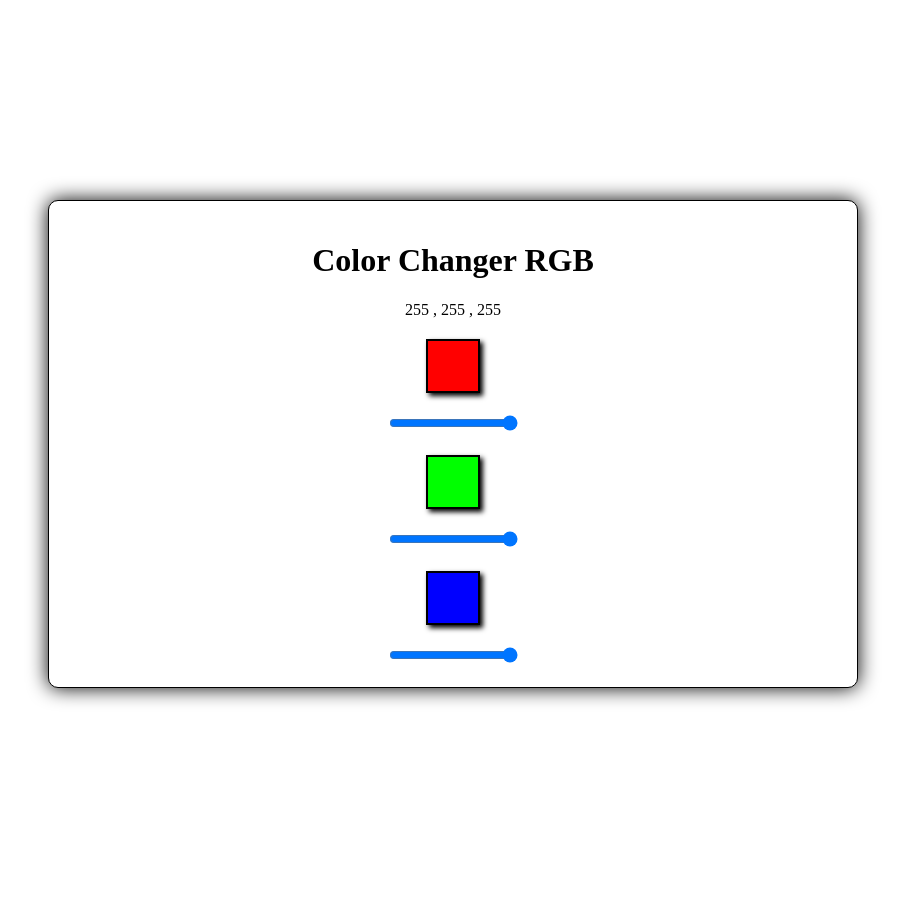
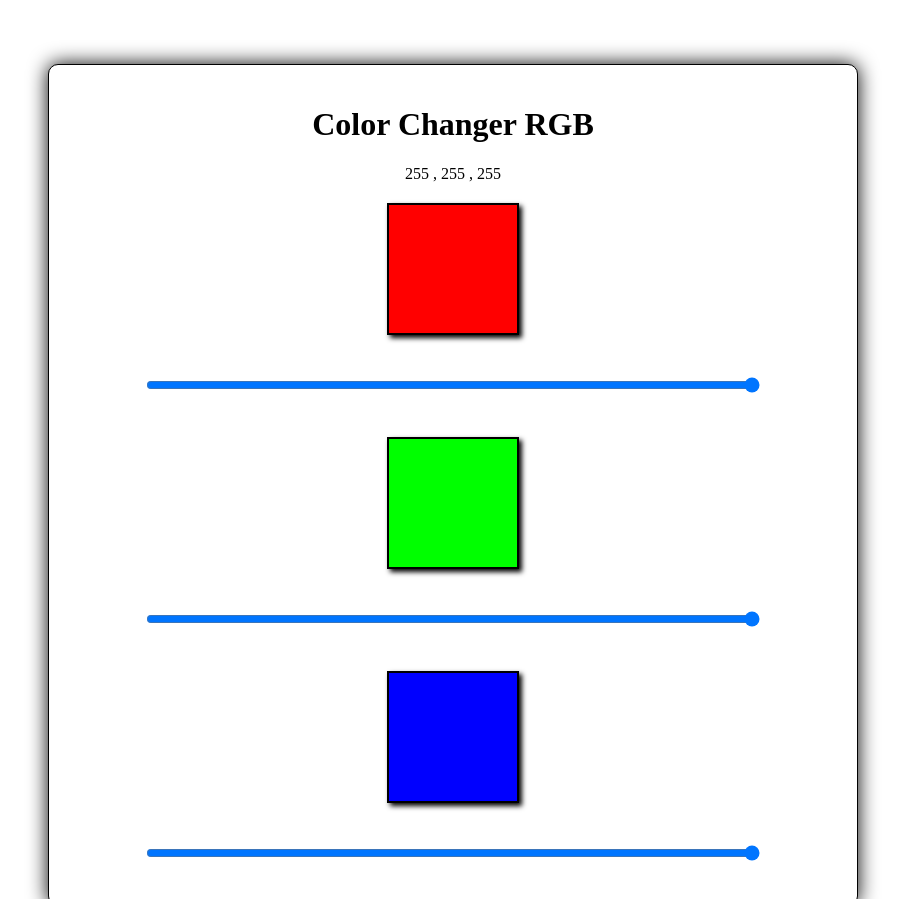
Before and after one commit to MRizkiAG/colorchanger, a plain HTML site: page index.html in a window 1280 px wide. Shown: the top 899 px of the page, without its empty margins (187-1092 px from the left). Drawn offline with Linux system fonts and the light colour scheme.

Commit message:
Update style.css
perbesar kotak & slider

```diff
--- a/css/style.css
+++ b/css/style.css
@@ -6,7 +6,7 @@ body {
 .container {
     width: 60vw;
     text-align: center;
-    margin: 25vh auto;
+    margin: 5vw auto;
     padding: 20px;
     border: 1px solid black;
     border-radius: 10px;
@@ -16,8 +16,8 @@ body {
 
 .kotak {
     margin: 20px auto;
-    width: 50px;
-    height: 50px;
+    width: 10vw;
+    height: 10vw;
     border: 2px solid black;
     box-shadow: 3px 3px 5px black;
 }
@@ -37,3 +37,8 @@ body {
 .alpha {
     background-color: white;
 }
+
+input[type="range"] {
+    width: 80%;
+    padding: 20px 0;
+}
```
